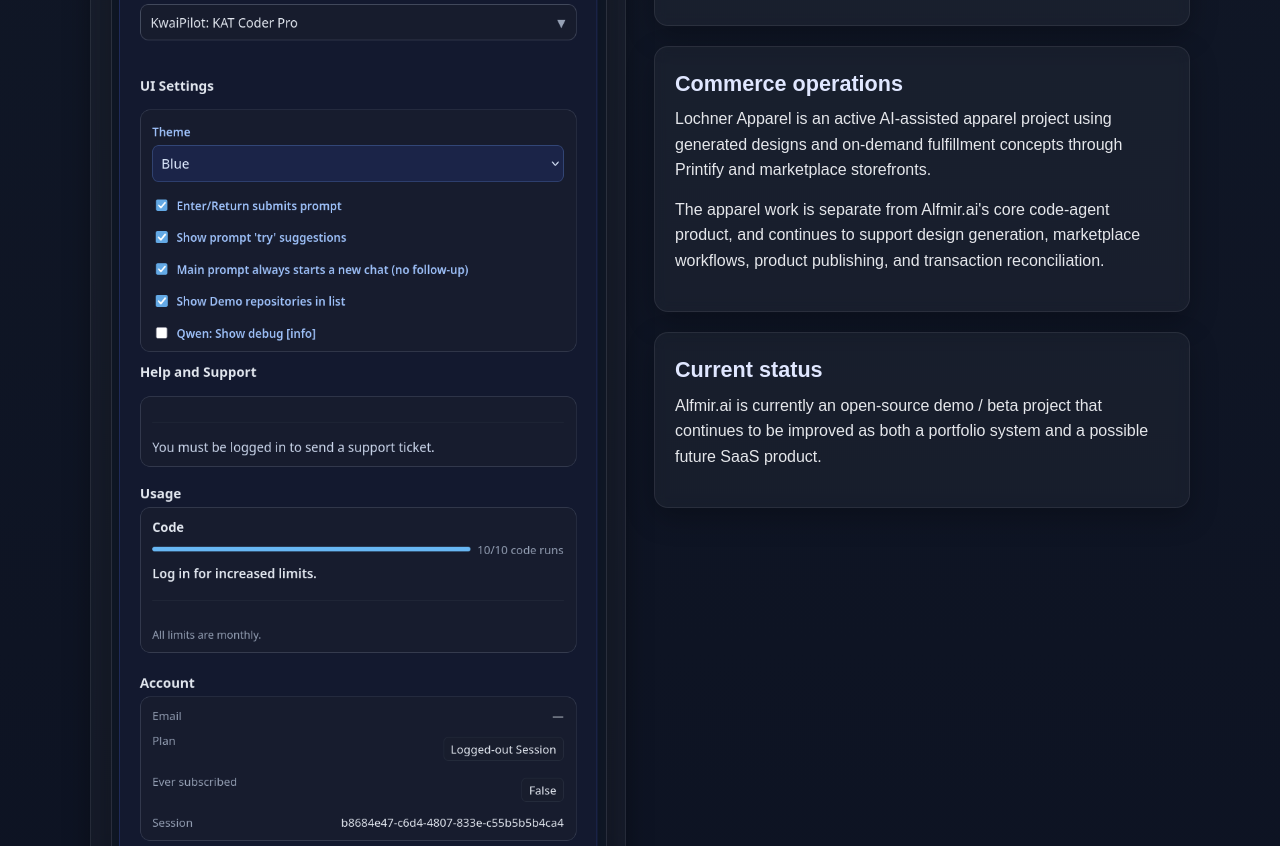
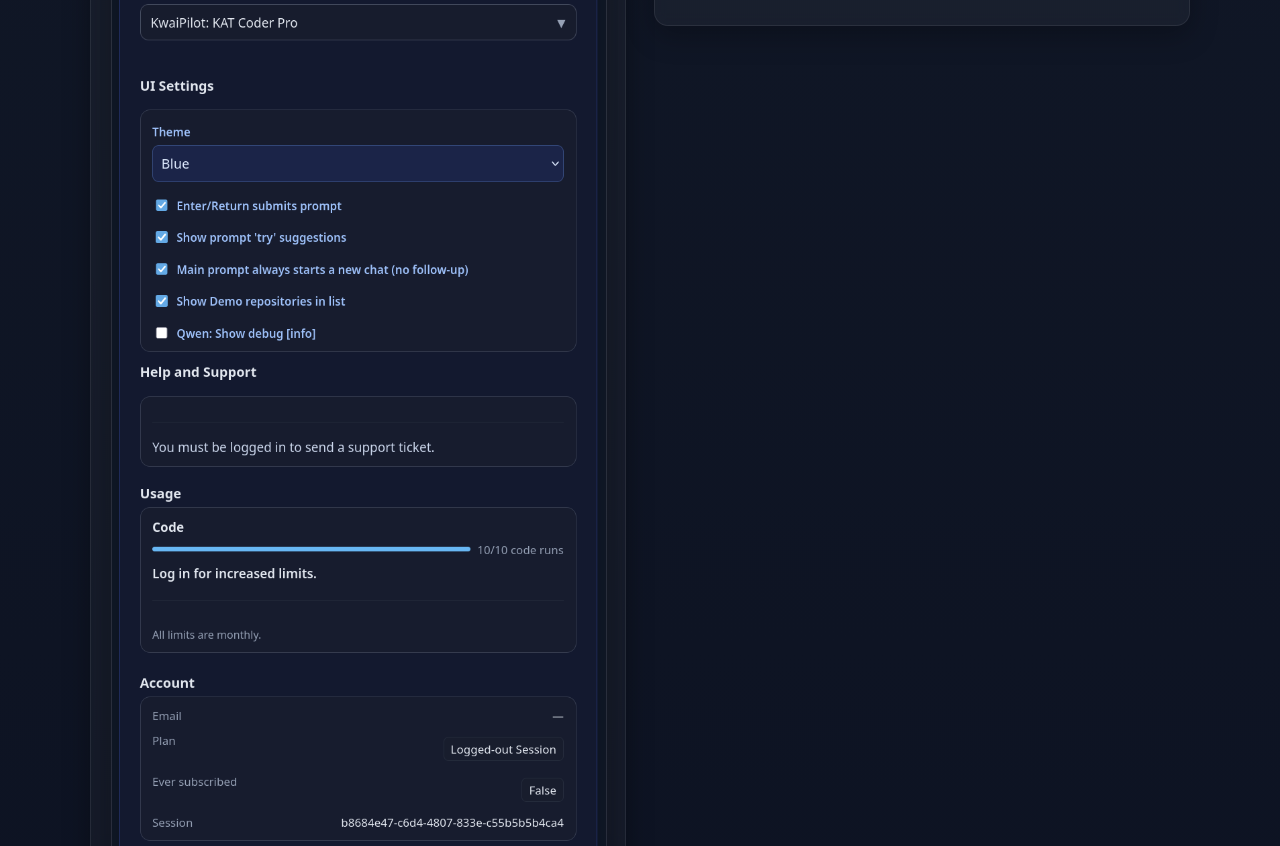
Before and after one commit to alfmir-ai/www.lochner.tech, a website: page alfmir.ai.html in a window 1280 px wide. Shown: the part 1815-2661 px from the top of the page. Drawn offline with Linux system fonts and the light colour scheme.

Commit message:
Remove apparel card from Alfmir page

```diff
--- a/alfmir.ai.html
+++ b/alfmir.ai.html
@@ -532,16 +532,6 @@
      </ul>
     </article>
 
-    <article class="card">
-     <h2>Commerce operations</h2>
-     <p>Lochner Apparel is an active AI-assisted apparel project using generated designs and on-demand fulfillment concepts through Printify and marketplace storefronts.</p>
-     <p>The apparel work is separate from Alfmir.ai&apos;s core code-agent product, and continues to support design generation, marketplace workflows, product publishing, and transaction reconciliation.</p>
-    </article>
-
-    <article class="card">
-     <h2>Current status</h2>
-     <p>Alfmir.ai is currently an open-source demo / beta project that continues to be improved as both a portfolio system and a possible future SaaS product.</p>
-    </article>
    </div>
   </section>
 
```
